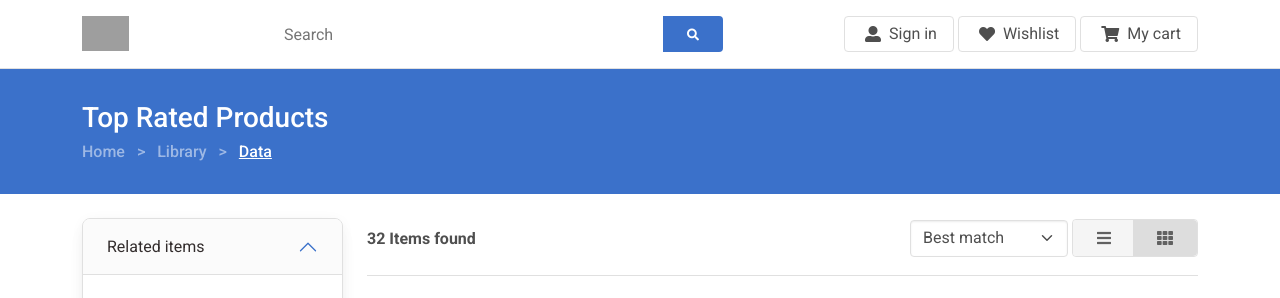
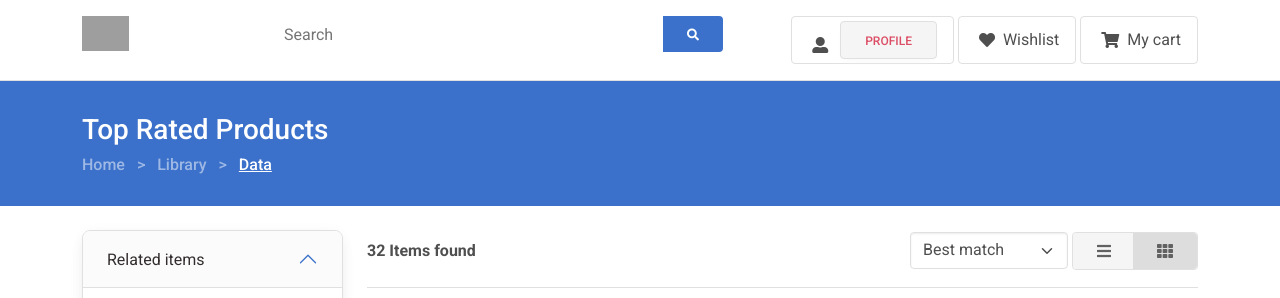
Before and after one commit to HabibUllah61103/ShopEzy, a Django app: page /product_view/1 in a window 1280 px wide. Shown: the top 298 px of the page. Run offline with Django 5.2, Linux system fonts and the light colour scheme; data that the repository does not hold is empty; parts of the project's set-up code (start-up, migrations or seed data) failed here and were passed over; some libraries are stand-ins or nearby versions; grey boxes are pictures that could not be loaded.

Commit message:
Added Profile and order

```diff
--- a/ShopEzy/ShopEzy_App/views.py
+++ b/ShopEzy/ShopEzy_App/views.py
@@ -1,5 +1,5 @@
 from django.shortcuts import render, redirect, get_object_or_404
-from .models import Electronics, Garments, Groceries, Products, Shoppingcarts, Customers, Cartcontainers
+from .models import Electronics, Garments, Groceries, Products, Shoppingcarts, Customers, Cartcontainers, Orders
 from django.contrib.auth import authenticate, login
 from .forms import SigninForm, SignupForm
 from django.views.decorators.csrf import csrf_exempt, csrf_protect
@@ -74,6 +74,17 @@ def customer_profile(request):
     return render(request, 'customer_profile.html')
 
 def product_view(request, customer_id):
+    if request.method == 'POST':
+        current_customer = Customers.objects.get(custid=customer_id)
+        # orders = Orders.objects.get(custid=current_customer)
+        # products = Products.objects.get(prodid=orders.prodid.prodid)
+        print(customer_id)
+        # context = {
+        #     'products': products,
+        #     'customer': current_customer,
+        # }
+        return render(request, 'customer_profile.html')
+
     electronics = Electronics.objects.all()
     garments = Garments.objects.all()
     groceries = Groceries.objects.all()
--- a/ShopEzy/templates/product_view.html
+++ b/ShopEzy/templates/product_view.html
@@ -35,11 +35,14 @@
                     <!-- Center elements -->
                     <div class="order-lg-last col-lg-5 col-sm-8 col-8">
                         <div class="d-flex float-end">
-                            <a href="https://github.com/mdbootstrap/bootstrap-material-design"
-                                class="me-1 border rounded py-1 px-3 nav-link d-flex align-items-center"
-                                target="_blank">
-                                <i class="fas fa-user-alt m-1 me-md-2"></i>
-                                <p class="d-none d-md-block mb-0">Sign in</p>
+                            <a class="me-1 border rounded py-1 px-3 nav-link d-flex align-items-center"\>
+                                <form method="POST">
+                                    {% csrf_token %}
+                                    <i class="fas fa-user-alt m-1 me-md-2"></i>
+                                    <button class="btn btn-light border text-danger icon-hover-danger" type="submit">
+                                        <input type="hidden" name="customer_id" value='{{ customer_id }}'>
+                                        Profile</button>
+                                </form>
                             </a>
                             <a href="https://github.com/mdbootstrap/bootstrap-material-design"
                                 class="me-1 border rounded py-1 px-3 nav-link d-flex align-items-center"
```
